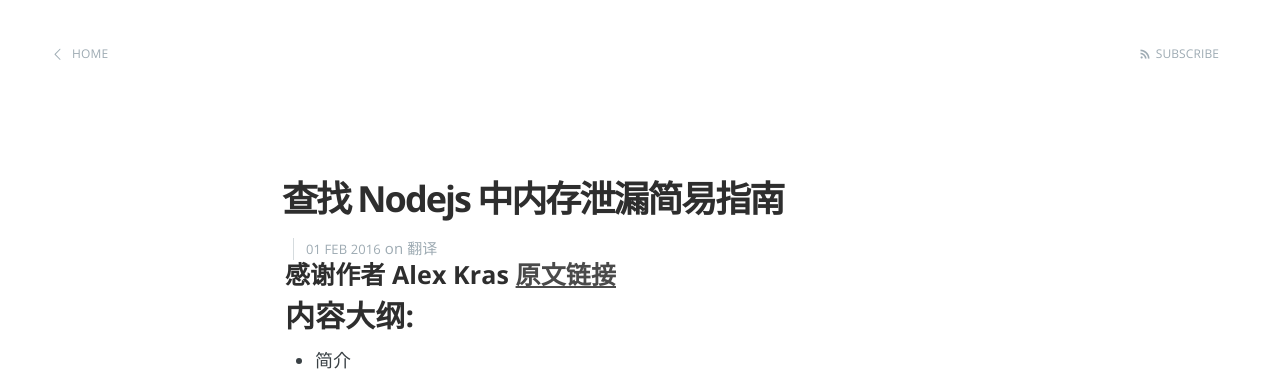
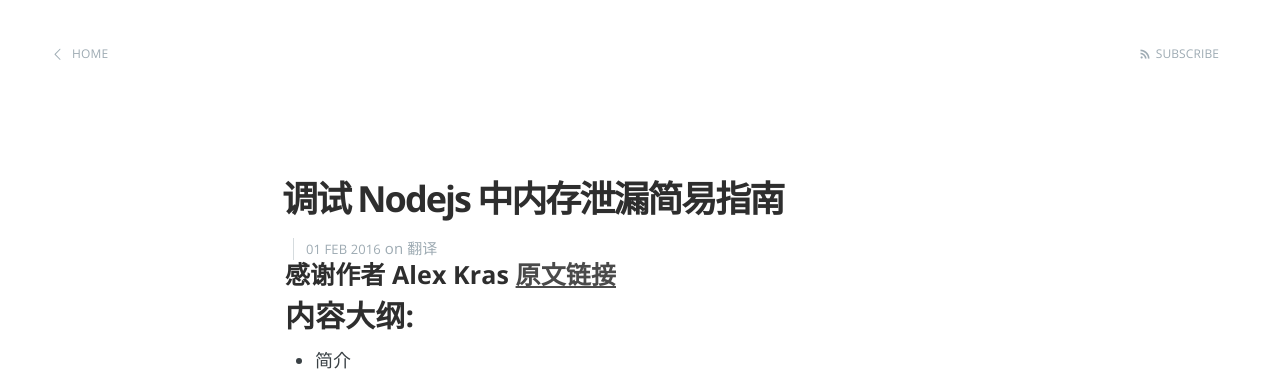
Before and after one commit to alex-marmot/alex-marmot.github.io, a Jekyll site: the page built from _posts/2016-02-01-simple-guide-to-finding-a-javascript-memory-leak-in-node-js.markdown, in a window 1280 px wide and 900 px high. Shown: the top 371 px of the window. Built offline with Jekyll 4.4.1, drawn with Linux system fonts in a browser that asks for light colours; Markdown is read by kramdown in place of the engine named in the settings.

Commit message:
modify the post

```diff
--- a/_posts/2016-02-01-simple-guide-to-finding-a-javascript-memory-leak-in-node-js.markdown
+++ b/_posts/2016-02-01-simple-guide-to-finding-a-javascript-memory-leak-in-node-js.markdown
@@ -1,6 +1,6 @@
 ---
 layout: post
-title:  "查找 Nodejs 中内存泄漏简易指南"
+title:  "调试 Nodejs 中内存泄漏简易指南"
 date:   2016-02-01 12:07:14 +0800
 categories: 翻译
 ---
```
